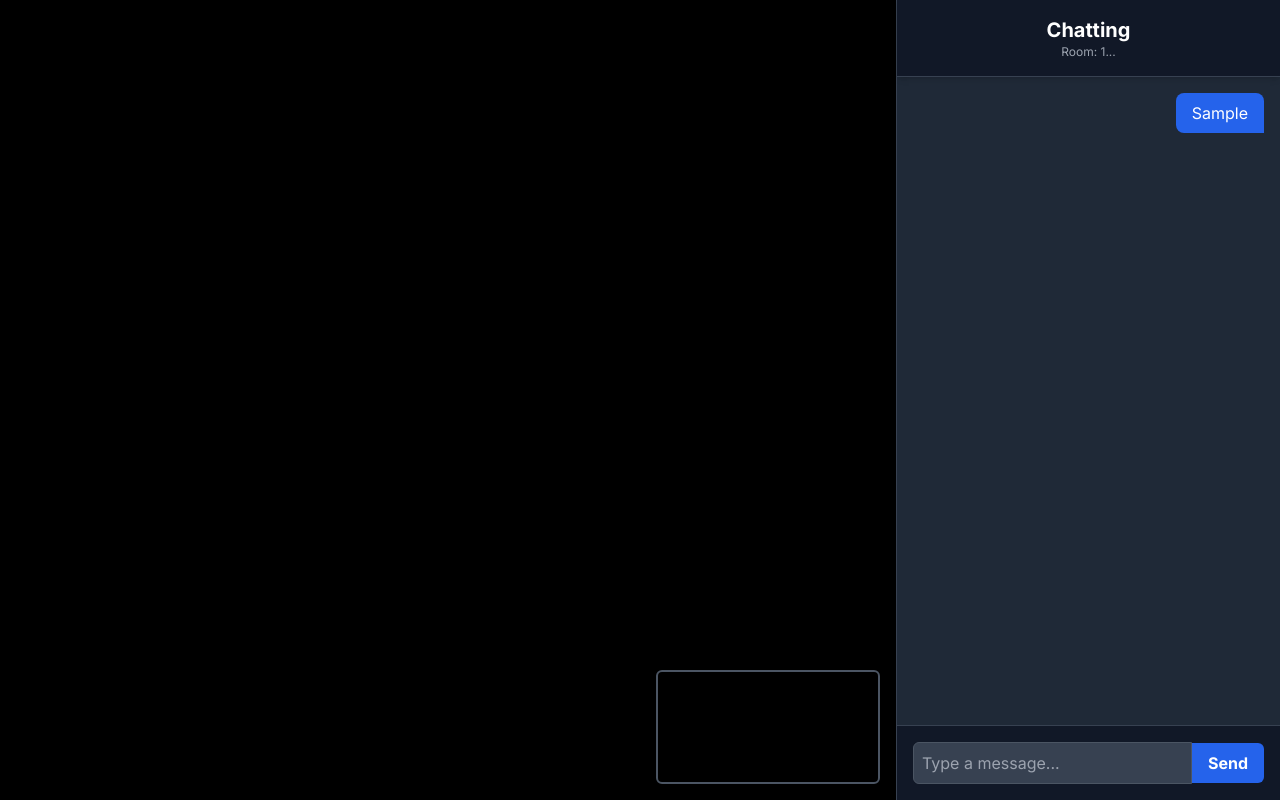
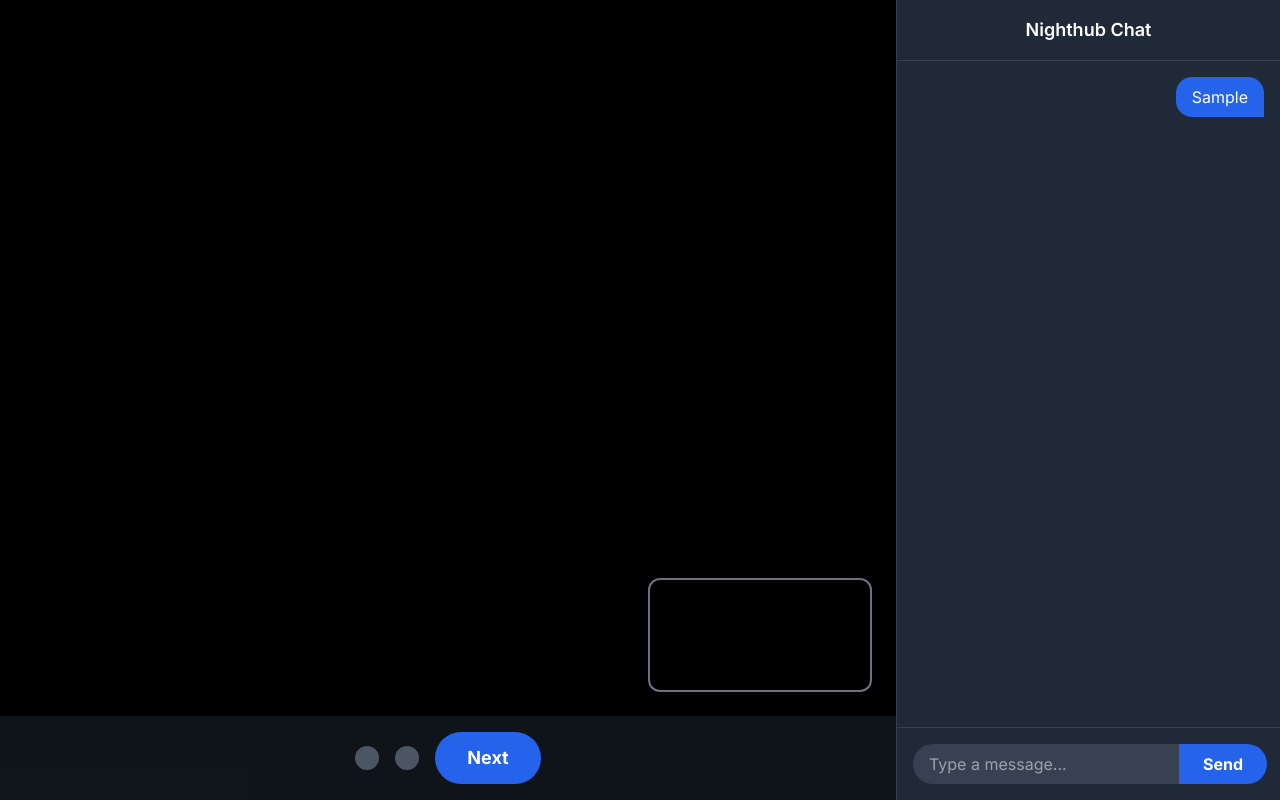
Before and after one commit to eyoelkebede/nighthub, a React (Vite) app in the folder packages/frontend/: page /chat/1 in a window 1280 px wide. Both pictures are taken after typing "Sample" into the empty fields and a click on the button "Send". Built offline with nearby package versions, Linux system fonts and the light colour scheme; no server answers.

Commit message:
6th commit

```diff
--- a/packages/frontend/src/pages/ChatPage.tsx
+++ b/packages/frontend/src/pages/ChatPage.tsx
@@ -1,49 +1,46 @@
-import React, { useState, useEffect, useRef } from 'react';
+import React, { useState, useEffect, useRef, useCallback } from 'react';
 import { useParams, useNavigate } from 'react-router-dom';
 import { useWebSocket } from '../context/WebSocketProvider';
 
+// --- Type definition for a chat message ---
 interface Message {
   sender: 'me' | 'partner' | 'system';
   text: string;
 }
 
+// --- The Main Chat Page Component ---
 const ChatPage: React.FC = () => {
   const { roomId } = useParams<{ roomId: string }>();
   const navigate = useNavigate();
   const { lastMessage, sendMessage } = useWebSocket();
 
-  // Refs for video elements and the peer connection
+  // --- Refs for DOM elements and WebRTC objects ---
   const localVideoRef = useRef<HTMLVideoElement>(null);
   const remoteVideoRef = useRef<HTMLVideoElement>(null);
-  // Use a ref to hold the RTCPeerConnection. This persists across re-renders.
   const peerConnectionRef = useRef<RTCPeerConnection | null>(null);
+  const localStreamRef = useRef<MediaStream | null>(null);
+  const messagesEndRef = useRef<HTMLDivElement>(null);
 
-  // State for text chat
+  // --- State Management ---
   const [messages, setMessages] = useState<Message[]>([]);
   const [inputValue, setInputValue] = useState('');
-  const messagesEndRef = useRef<HTMLDivElement>(null);
+  const [isMuted, setIsMuted] = useState(false);
+  const [isVideoOff, setIsVideoOff] = useState(false);
 
-  // --- Effect for WebRTC Setup (runs only ONCE) ---
-  useEffect(() => {
-    // This effect runs once when the component mounts to set up video and the peer connection.
+  // --- WebRTC and Signaling Logic ---
+
+  // useCallback ensures these functions are not recreated on every render
+  const createPeerConnection = useCallback(() => {
     const pc = new RTCPeerConnection({
-      iceServers: [
-        { urls: 'stun:stun.l.google.com:19302' },
-        { urls: 'stun:stun1.l.google.com:19302' },
-      ],
+      iceServers: [{ urls: 'stun:stun.l.google.com:19302' }],
     });
 
-    // When the browser generates a network candidate, send it to the other peer via the server.
     pc.onicecandidate = (event) => {
       if (event.candidate) {
-        sendMessage(JSON.stringify({
-          type: 'webrtc-ice-candidate',
-          payload: event.candidate,
-        }));
+        sendMessage(JSON.stringify({ type: 'webrtc-ice-candidate', payload: event.candidate }));
       }
     };
 
-    // When the other user's video stream arrives, attach it to the remote video element.
     pc.ontrack = (event) => {
       if (remoteVideoRef.current && event.streams[0]) {
         remoteVideoRef.current.srcObject = event.streams[0];
@@ -51,60 +48,23 @@ const ChatPage: React.FC = () => {
     };
 
     peerConnectionRef.current = pc;
+    return pc;
+  }, [sendMessage]);
 
-    // Get access to the user's camera and microphone.
-    navigator.mediaDevices.getUserMedia({ video: true, audio: true })
-      .then(stream => {
-        // Display our own video stream.
-        if (localVideoRef.current) {
-          localVideoRef.current.srcObject = stream;
-        }
-        // Add our local stream tracks to the peer connection so they can be sent to the partner.
-        stream.getTracks().forEach(track => {
-          if (peerConnectionRef.current) {
-            peerConnectionRef.current.addTrack(track, stream);
-          }
-        });
-        // After getting media, tell the server we are ready.
-        sendMessage(JSON.stringify({ type: 'webrtc-ready' }));
-      })
-      .catch(error => {
-        console.error("Error accessing media devices.", error);
-      });
-
-    // The cleanup function runs when the component unmounts.
-    return () => {
-      if (peerConnectionRef.current) {
-        peerConnectionRef.current.close();
-      }
-      // Stop all media tracks to turn off the camera light.
-      if (localVideoRef.current && localVideoRef.current.srcObject) {
-        (localVideoRef.current.srcObject as MediaStream).getTracks().forEach(track => track.stop());
-      }
-    };
-  }, [sendMessage]); // This dependency array ensures this setup runs only once.
-
-
-  // --- Effect for Handling WebSocket Messages (runs whenever a new message arrives) ---
+  // Effect to handle incoming WebSocket messages
   useEffect(() => {
-    if (!lastMessage) return; // Do nothing if there's no message
+    if (!lastMessage) return;
 
     const { type, payload } = lastMessage;
     const pc = peerConnectionRef.current;
 
-    const handleCreateOffer = async () => {
-      if (!pc) return;
-      const offer = await pc.createOffer();
-      await pc.setLocalDescription(offer);
-      sendMessage(JSON.stringify({ type: 'webrtc-offer', payload: pc.localDescription }));
-    };
-
     const handleOffer = async (offer: RTCSessionDescriptionInit) => {
-      if (!pc) return;
-      await pc.setRemoteDescription(new RTCSessionDescription(offer));
-      const answer = await pc.createAnswer();
-      await pc.setLocalDescription(answer);
-      sendMessage(JSON.stringify({ type: 'webrtc-answer', payload: pc.localDescription }));
+      const currentPC = pc || createPeerConnection();
+      await currentPC.setRemoteDescription(new RTCSessionDescription(offer));
+      localStreamRef.current?.getTracks().forEach(track => currentPC.addTrack(track, localStreamRef.current!));
+      const answer = await currentPC.createAnswer();
+      await currentPC.setLocalDescription(answer);
+      sendMessage(JSON.stringify({ type: 'webrtc-answer', payload: currentPC.localDescription }));
     };
 
     const handleAnswer = async (answer: RTCSessionDescriptionInit) => {
@@ -119,7 +79,7 @@ const ChatPage: React.FC = () => {
 
     switch (type) {
       case 'webrtc-create-offer':
-        handleCreateOffer();
+        handleOffer(payload); // We treat the initial request as an offer itself
         break;
       case 'webrtc-offer':
         handleOffer(payload);
@@ -134,16 +94,36 @@ const ChatPage: React.FC = () => {
         setMessages((prev) => [...prev, { sender: 'partner', text: payload.message }]);
         break;
       case 'partnerDisconnected':
-        setMessages((prev) => [...prev, { sender: 'system', text: 'Your partner has disconnected. Redirecting...' }]);
+        setMessages((prev) => [...prev, { sender: 'system', text: 'Partner disconnected. Finding a new match...' }]);
         setTimeout(() => navigate('/'), 3000);
         break;
       default:
         break;
     }
-  }, [lastMessage, navigate, sendMessage]);
+  }, [lastMessage, navigate, sendMessage, createPeerConnection]);
 
+  // Effect to initialize media and clean up on exit
+  useEffect(() => {
+    navigator.mediaDevices.getUserMedia({ video: true, audio: true })
+      .then(stream => {
+        localStreamRef.current = stream;
+        if (localVideoRef.current) {
+          localVideoRef.current.srcObject = stream;
+        }
+        sendMessage(JSON.stringify({ type: 'webrtc-ready' }));
+      })
+      .catch(error => console.error("Error accessing media devices.", error));
 
-  // --- Text Chat Logic ---
+    return () => {
+      if (peerConnectionRef.current) {
+        peerConnectionRef.current.close();
+      }
+      localStreamRef.current?.getTracks().forEach(track => track.stop());
+    };
+  }, [sendMessage]);
+
+  // --- UI Logic ---
+
   useEffect(() => {
     messagesEndRef.current?.scrollIntoView({ behavior: 'smooth' });
   }, [messages]);
@@ -151,44 +131,73 @@ const ChatPage: React.FC = () => {
   const handleSendMessage = () => {
     if (inputValue.trim()) {
       setMessages((prev) => [...prev, { sender: 'me', text: inputValue }]);
-      sendMessage(JSON.stringify({
-        type: 'chatMessage',
-        payload: { message: inputValue },
-      }));
+      sendMessage(JSON.stringify({ type: 'chatMessage', payload: { message: inputValue } }));
       setInputValue('');
     }
   };
 
-  // --- JSX for the component ---
+  const handleNext = () => {
+    // For now, this just navigates home. Later it could re-queue.
+    navigate('/');
+  };
+
+  // --- JSX for the final UI ---
   return (
-    <div className="flex flex-col md:flex-row h-screen bg-gray-800 text-white font-sans">
-      <div className="flex-1 flex flex-col bg-black relative">
+    <div className="flex flex-col md:flex-row h-screen bg-gray-900 text-white font-sans">
+
+      {/* Main Video & Controls Area */}
+      <div className="flex-1 flex flex-col bg-black">
+        {/* Video Feeds */}
+        <div className="relative flex-1">
           <video ref={remoteVideoRef} autoPlay playsInline className="w-full h-full object-cover" />
-        <video ref={localVideoRef} autoPlay playsInline muted className="absolute bottom-4 right-4 w-1/4 max-w-xs border-2 border-gray-600 rounded-md" />
+          <video ref={localVideoRef} autoPlay playsInline muted className="absolute bottom-6 right-6 w-1/4 max-w-xs border-2 border-gray-500 rounded-xl shadow-lg" />
         </div>
-      <div className="w-full md:w-96 flex flex-col border-l border-gray-700">
-        <header className="bg-gray-900 p-4 shadow-md text-center border-b border-gray-700">
-          <h1 className="text-xl font-bold">Chatting</h1>
-          <p className="text-xs text-gray-400">Room: {roomId?.substring(0, 8)}...</p>
+
+        {/* Action Bar */}
+        <div className="bg-gray-800 bg-opacity-50 p-4 flex justify-center items-center space-x-4">
+          <button onClick={() => setIsMuted(!isMuted)} className={`p-3 rounded-full ${isMuted ? 'bg-red-600' : 'bg-gray-600'} hover:bg-gray-500 transition-colors`}>
+             {/* Mute Icon SVG */}
+          </button>
+          <button onClick={() => setIsVideoOff(!isVideoOff)} className={`p-3 rounded-full ${isVideoOff ? 'bg-red-600' : 'bg-gray-600'} hover:bg-gray-500 transition-colors`}>
+             {/* Video Icon SVG */}
+          </button>
+          <button onClick={handleNext} className="bg-blue-600 text-white font-bold py-3 px-8 rounded-full hover:bg-blue-700 transition-colors text-lg">
+            Next
+          </button>
+        </div>
+      </div>
+
+      {/* Text Chat Area */}
+      <div className="w-full md:w-96 flex flex-col bg-gray-800 border-l border-gray-700">
+        <header className="p-4 border-b border-gray-700 text-center">
+          <h1 className="text-lg font-semibold">Nighthub Chat</h1>
         </header>
-        <main className="flex-1 p-4 overflow-y-auto">
-          <div className="space-y-4">
+
+        <main className="flex-1 p-4 overflow-y-auto space-y-4">
           {messages.map((msg, index) => (
             <div key={index} className={`flex ${msg.sender === 'me' ? 'justify-end' : 'justify-start'}`}>
-                {msg.sender === 'system' ? (
-                   <div className="text-center w-full text-sm text-yellow-400 italic"><p>{msg.text}</p></div>
-                ) : (
-                  <div className={`max-w-xs lg:max-w-md px-4 py-2 rounded-lg ${msg.sender === 'me' ? 'bg-blue-600 rounded-br-none' : 'bg-gray-700 rounded-bl-none'}`}>{msg.text}</div>
-                )}
+              {msg.sender === 'system'
+                ? <p className="text-center w-full text-sm text-yellow-500 italic">{msg.text}</p>
+                : <p className={`max-w-xs px-4 py-2 rounded-2xl ${msg.sender === 'me' ? 'bg-blue-600 rounded-br-none' : 'bg-gray-700 rounded-bl-none'}`}>{msg.text}</p>
+              }
             </div>
           ))}
           <div ref={messagesEndRef} />
-          </div>
         </main>
-        <footer className="bg-gray-900 p-4 border-t border-gray-700">
+
+        <footer className="p-4 border-t border-gray-700">
           <div className="flex items-center">
-            <input type="text" value={inputValue} onChange={(e) => setInputValue(e.target.value)} onKeyPress={(e) => e.key === 'Enter' && handleSendMessage()} className="flex-1 bg-gray-700 border border-gray-600 rounded-l-md p-2 focus:outline-none focus:ring-2 focus:ring-blue-500" placeholder="Type a message..."/>
-            <button onClick={handleSendMessage} className="bg-blue-600 text-white font-bold py-2 px-4 rounded-r-md hover:bg-blue-700 transition-colors">Send</button>
+            <input
+              type="text"
+              value={inputValue}
+              onChange={(e) => setInputValue(e.target.value)}
+              onKeyPress={(e) => e.key === 'Enter' && handleSendMessage()}
+              className="flex-1 bg-gray-700 border-gray-600 rounded-l-full py-2 px-4 focus:outline-none focus:ring-2 focus:ring-blue-500"
+              placeholder="Type a message..."
+            />
+            <button onClick={handleSendMessage} className="bg-blue-600 text-white font-bold py-2 px-6 rounded-r-full hover:bg-blue-700 transition-colors">
+              Send
+            </button>
           </div>
         </footer>
       </div>
```
Lines whose indentation alone changed are shown as unchanged.
